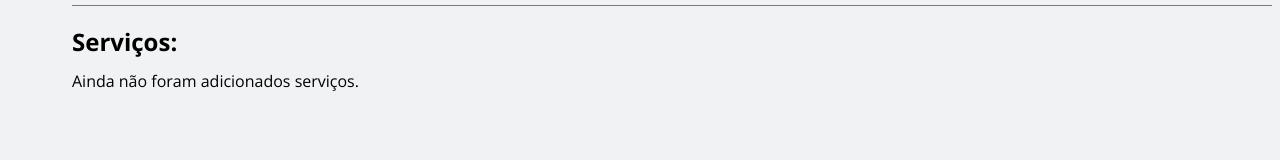
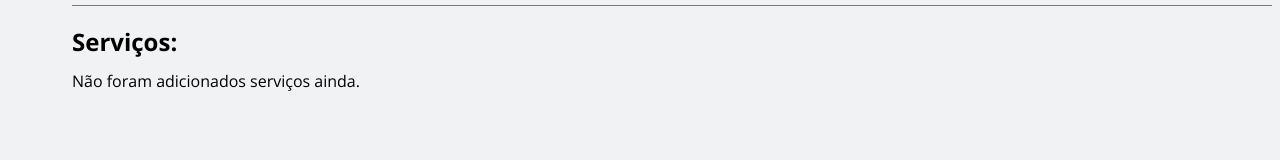
Before and after one commit to GustavoMaz/costs, a React (Create React App) app: page /project/2525 in a window 1280 px wide. Shown: the part 406-566 px from the top of the page. Built offline with nearby package versions, Linux system fonts and the light colour scheme; data requests are answered from the project's data file.

Commit message:
Criação dos cards de serviços

```diff
--- a/db.json
+++ b/db.json
@@ -46,6 +46,264 @@
       },
       "cost": 0,
       "services": []
+    },
+    {
+      "id": "1f46",
+      "name": "testeeee",
+      "budget": "1234325",
+      "category": {
+        "id": "2",
+        "name": "Infra"
+      },
+      "cost": null,
+      "services": [
+        {
+          "name": "Contratar dev",
+          "cost": "1000",
+          "description": "Criar a funcionalidade tal",
+          "id": "71ad9a55-9f60-4340-a059-504479d4c2dc"
+        },
+        {
+          "name": "Contratar dev",
+          "cost": "1000",
+          "description": "Criar a funcionalidade tal",
+          "id": "71ad9a55-9f60-4340-a059-504479d4c2dc"
+        },
+        {
+          "name": "Contratar dev",
+          "cost": "1000",
+          "description": "Criar a funcionalidade tal",
+          "id": "71ad9a55-9f60-4340-a059-504479d4c2dc"
+        },
+        {
+          "name": "Contratar dev",
+          "cost": "1000",
+          "description": "Criar a funcionalidade tal",
+          "id": "71ad9a55-9f60-4340-a059-504479d4c2dc"
+        },
+        {
+          "name": "Contratar dev",
+          "cost": "1000",
+          "description": "Criar a funcionalidade tal",
+          "id": "71ad9a55-9f60-4340-a059-504479d4c2dc"
+        },
+        {
+          "name": "teste",
+          "cost": "122",
+          "description": "teste",
+          "id": "c7ea5ecf-54e7-4b81-a176-e38cee969c64"
+        },
+        {
+          "name": "teste",
+          "cost": "122",
+          "description": "teste",
+          "id": "c7ea5ecf-54e7-4b81-a176-e38cee969c64"
+        },
+        {
+          "name": "testeeeeeeeeeeee",
+          "cost": "3",
+          "description": "a",
+          "id": "2e4ac3cc-3a7f-4b1a-a20a-d9736186ef73"
+        },
+        {
+          "name": "a",
+          "description": "a",
+          "cost": "a",
+          "id": "9ed7e246-ce15-4103-9399-cfcedf6df77b"
+        },
+        {
+          "name": "a",
+          "description": "a",
+          "cost": "1",
+          "id": "4e2ae6c7-ce61-4326-8cad-8b140ed16c5d"
+        },
+        {
+          "name": "a",
+          "description": "a",
+          "cost": "1",
+          "id": "4e2ae6c7-ce61-4326-8cad-8b140ed16c5d"
+        },
+        {
+          "name": "a",
+          "description": "a",
+          "cost": "1",
+          "id": "4e2ae6c7-ce61-4326-8cad-8b140ed16c5d"
+        },
+        {
+          "name": "a",
+          "description": "a",
+          "cost": "1",
+          "id": "4e2ae6c7-ce61-4326-8cad-8b140ed16c5d"
+        },
+        {
+          "name": "a",
+          "description": "a",
+          "cost": "1",
+          "id": "4e2ae6c7-ce61-4326-8cad-8b140ed16c5d"
+        },
+        {
+          "name": "a",
+          "description": "a",
+          "cost": "1",
+          "id": "4e2ae6c7-ce61-4326-8cad-8b140ed16c5d"
+        },
+        {
+          "name": "a",
+          "description": "a",
+          "cost": "1",
+          "id": "4e2ae6c7-ce61-4326-8cad-8b140ed16c5d"
+        },
+        {
+          "name": "a",
+          "description": "a",
+          "cost": "1",
+          "id": "4e2ae6c7-ce61-4326-8cad-8b140ed16c5d"
+        },
+        {
+          "name": "a",
+          "description": "a",
+          "cost": "1",
+          "id": "4e2ae6c7-ce61-4326-8cad-8b140ed16c5d"
+        },
+        {
+          "name": "a",
+          "description": "a",
+          "cost": "1",
+          "id": "4e2ae6c7-ce61-4326-8cad-8b140ed16c5d"
+        },
+        {
+          "name": "a",
+          "description": "a",
+          "cost": "1",
+          "id": "4e2ae6c7-ce61-4326-8cad-8b140ed16c5d"
+        },
+        {
+          "name": "a",
+          "description": "a",
+          "cost": "1",
+          "id": "4e2ae6c7-ce61-4326-8cad-8b140ed16c5d"
+        },
+        {
+          "name": "a",
+          "description": "a",
+          "cost": "1",
+          "id": "4e2ae6c7-ce61-4326-8cad-8b140ed16c5d"
+        },
+        {
+          "name": "a",
+          "description": "a",
+          "cost": "1",
+          "id": "4e2ae6c7-ce61-4326-8cad-8b140ed16c5d"
+        },
+        {
+          "name": "a",
+          "description": "a",
+          "cost": "1",
+          "id": "4e2ae6c7-ce61-4326-8cad-8b140ed16c5d"
+        },
+        {
+          "name": "a",
+          "description": "a",
+          "cost": "1",
+          "id": "4e2ae6c7-ce61-4326-8cad-8b140ed16c5d"
+        },
+        {
+          "name": "a",
+          "description": "a",
+          "cost": "1",
+          "id": "4e2ae6c7-ce61-4326-8cad-8b140ed16c5d"
+        },
+        {
+          "name": "a",
+          "description": "a",
+          "cost": "1",
+          "id": "4e2ae6c7-ce61-4326-8cad-8b140ed16c5d"
+        },
+        {
+          "name": "a",
+          "description": "a",
+          "cost": "1",
+          "id": "4e2ae6c7-ce61-4326-8cad-8b140ed16c5d"
+        },
+        {
+          "name": "a",
+          "description": "a",
+          "cost": "1",
+          "id": "4e2ae6c7-ce61-4326-8cad-8b140ed16c5d"
+        },
+        {
+          "name": "a",
+          "description": "a",
+          "cost": "1",
+          "id": "4e2ae6c7-ce61-4326-8cad-8b140ed16c5d"
+        },
+        {
+          "name": "a",
+          "description": "a",
+          "cost": "1",
+          "id": "4e2ae6c7-ce61-4326-8cad-8b140ed16c5d"
+        },
+        {
+          "name": "a",
+          "description": "a",
+          "cost": "1",
+          "id": "4e2ae6c7-ce61-4326-8cad-8b140ed16c5d"
+        },
+        {
+          "name": "a",
+          "description": "a",
+          "cost": "1",
+          "id": "4e2ae6c7-ce61-4326-8cad-8b140ed16c5d"
+        },
+        {
+          "name": "a",
+          "description": "a",
+          "cost": "1",
+          "id": "4e2ae6c7-ce61-4326-8cad-8b140ed16c5d"
+        },
+        {
+          "name": "a",
+          "description": "a",
+          "cost": "1",
+          "id": "4e2ae6c7-ce61-4326-8cad-8b140ed16c5d"
+        },
+        {
+          "name": "a",
+          "description": "a",
+          "cost": "1",
+          "id": "4e2ae6c7-ce61-4326-8cad-8b140ed16c5d"
+        },
+        {
+          "name": "a",
+          "description": "a",
+          "cost": "1",
+          "id": "4e2ae6c7-ce61-4326-8cad-8b140ed16c5d"
+        },
+        {
+          "name": "testee",
+          "cost": "1234",
+          "description": "abc",
+          "id": "f500813e-9c05-457d-acaf-048657a69d94"
+        }
+      ]
+    },
+    {
+      "id": "eb1b",
+      "name": "Layout do site",
+      "budget": "2000",
+      "category": {
+        "id": "4",
+        "name": "Design"
+      },
+      "cost": 1000,
+      "services": [
+        {
+          "name": "Contratar designer",
+          "cost": "1000",
+          "description": "Designer freelancer para criar o layout",
+          "id": "c75d32ed-0eaf-4e64-92a3-b9b8c505d50d"
+        }
+      ]
     }
   ],
   "categories": [
--- a/src/components/pages/Project.js
+++ b/src/components/pages/Project.js
@@ -10,10 +10,12 @@ import Container from '../layout/Container';
 import ProjectForm from '../project/ProjectForm';
 import Message from '../layout/Message';
 import ServiceForm from '../service/ServiceForm';
+import ServiceCard from '../service/ServiceCard';
 
 function Project() {
   const { id } = useParams()
-  const [project, setProject] = useState([]);
+  const [project, setProject] = useState({});
+  const [services, setServices] = useState([]);
   const [showProjectForm, setShowProjectForm] = useState(false);
   const [showServiceForm, setShowServiceForm] = useState(false);
   const [message, setMessage] = useState('');
@@ -31,6 +33,7 @@ function Project() {
         .then((resp) => resp.json())
         .then((data) => {
           setProject(data)
+          setServices(data.services)
         })
         .catch((err) => console.log(err))
     }, 300)
@@ -43,6 +46,8 @@ function Project() {
   function toggleServiceForm() {
     setShowServiceForm(!showServiceForm)
   }
+
+  function removeService() {}
 
   function createService(project) {
     setMessage('')
@@ -75,6 +80,8 @@ function Project() {
       .then(resp => resp.json())
       .then((data) => {
         console.log(data);
+        setShowServiceForm(false);
+        setProject(data)
       })
       .catch(err => console.log(err))
   }
@@ -149,13 +156,28 @@ function Project() {
             </div>
             <h2>Serviços:</h2>
             <Container customClass='start'>
-              <p>Ainda não foram adicionados serviços.</p>
+              {services.length > 0 &&
+                services.map((service) => (
+                  <ServiceCard
+                    id={service.id}
+                    name={service.name}
+                    cost={service.cost}
+                    description={service.description}
+                    key={service.id}
+                    handleRemove={removeService}
+                  />
+                ))
+              }
+              {services.length === 0 &&
+                <p>Não foram adicionados serviços ainda.</p>
+              }
             </Container>
           </Container>
-        </div>
+        </div >
       ) : (
         <Loading />
-      )}
+      )
+      }
     </>
   )
 }
--- /dev/null
+++ b/src/components/service/ServiceCard.js
@@ -0,0 +1,28 @@
+import { BsFillTrashFill } from 'react-icons/bs'
+import styles from '../project/ProjectCard.module.css'
+
+function ServiceCard({ id, name, cost, description, handleRemove}) {
+
+  function remove(e) {
+
+  }
+
+  return (
+    <div className={styles.projectCard}>
+      <h4>{name}</h4>
+      <p>
+        <span>Custo total:</span> R${cost}
+      </p>
+      <p>{description}</p>
+      <div className={styles.projectCardActions}>
+        <button
+          onClick={remove}
+        >
+          <BsFillTrashFill  /> Excluir
+        </button>
+      </div>
+    </div>
+  )
+}
+
+export default ServiceCard
```
